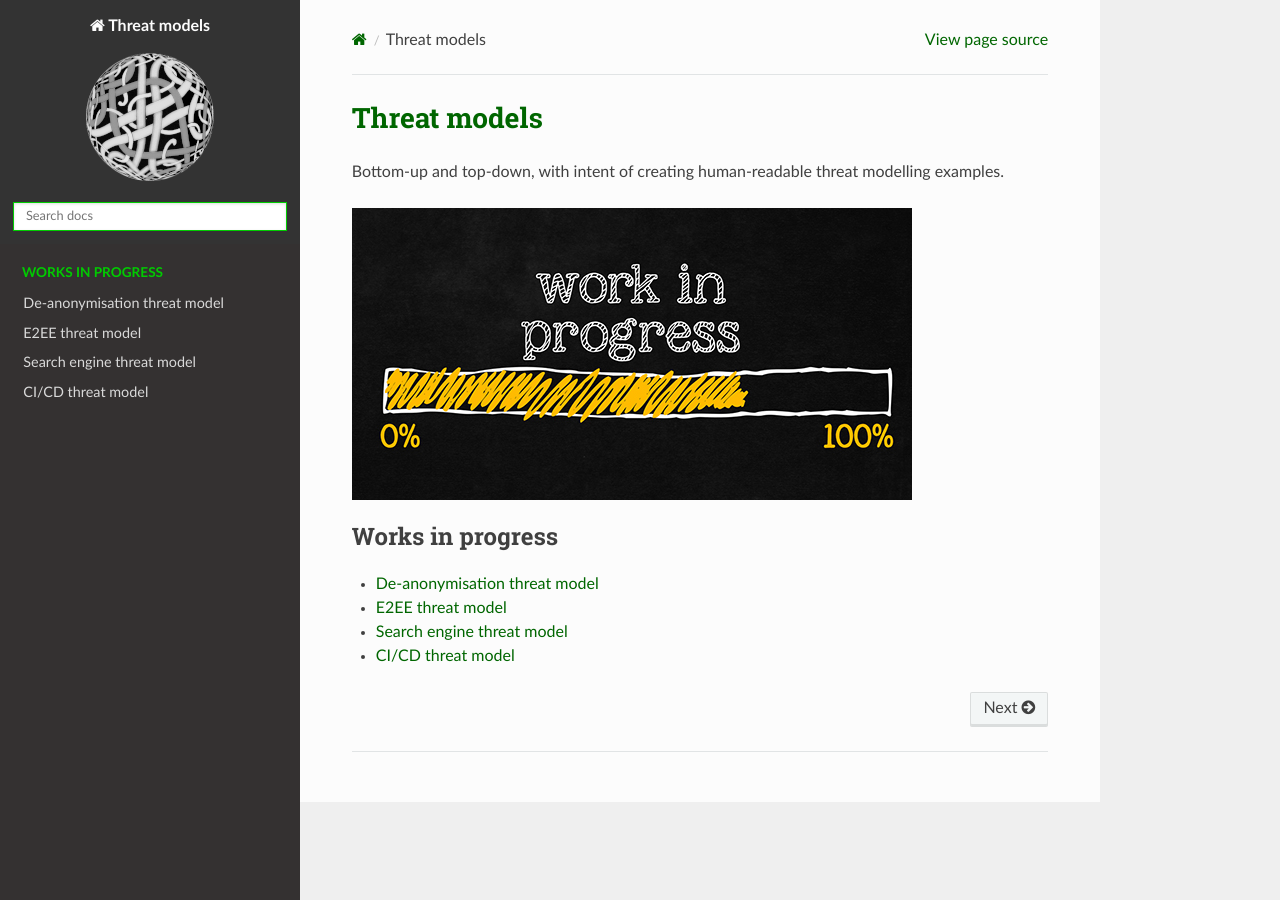
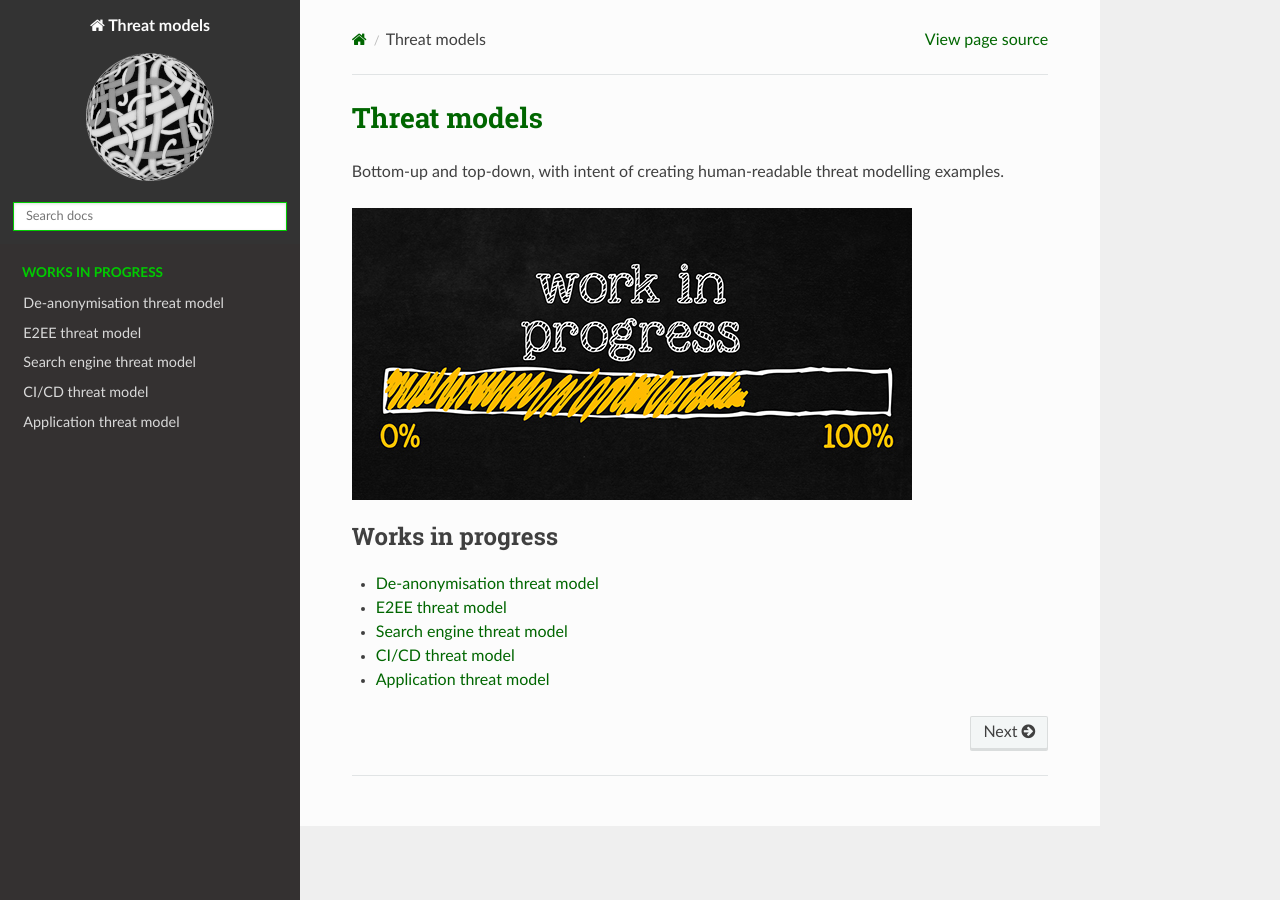
Before and after one commit to tymyrddin/threat-models, a Sphinx documentation site: the page built from source/index.rst, in a window 1280 px wide. Built offline with Sphinx 7.4.7 and the Read the Docs theme 2.0.0, drawn with Linux system fonts in a browser that asks for light colours.

Commit message:
Add application threat model

```diff
--- a/source/index.rst
+++ b/source/index.rst
@@ -25,3 +25,4 @@ Bottom-up and top-down, with intent of creating human-readable threat modelling
    docs/e2ee-threat-model.md
    docs/se-threat-model.md
    docs/cicd-threat-model.md
+   docs/app-threat-model.md
```
